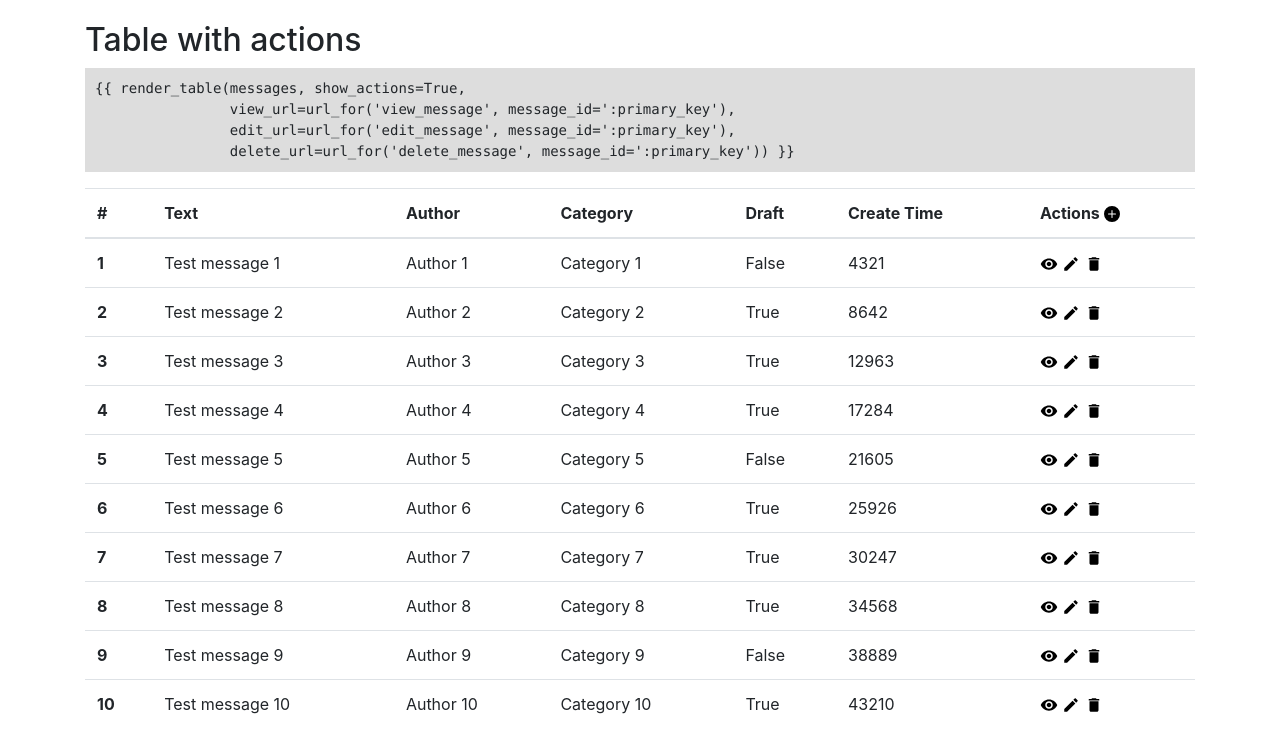
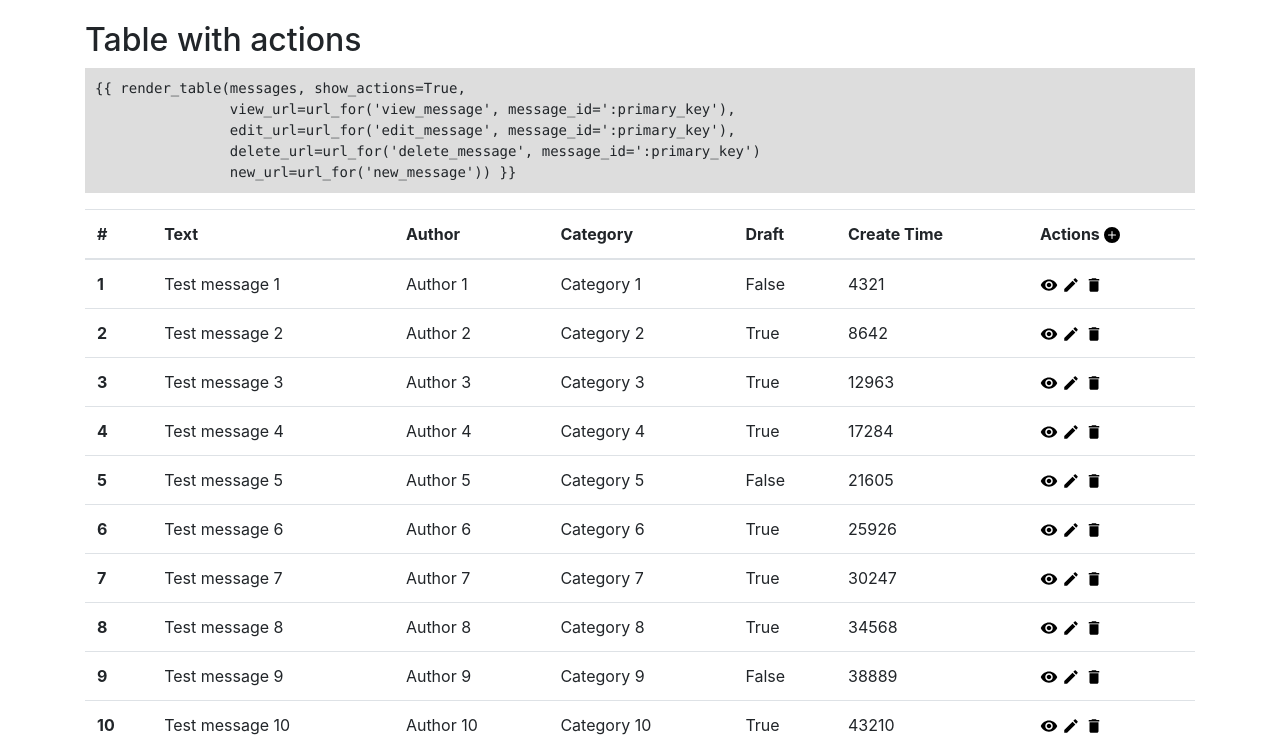
Before and after one commit to greenwood0712/jinja-bootstrap-flask, a Flask app: page /table in a window 1280 px wide. Shown: the part 2097-2845 px from the top of the page. Run offline with Flask 2, Linux system fonts and the light colour scheme; data that the repository does not hold is empty; some libraries are stand-ins or nearby versions.

Commit message:
Fix render_table example and changelog

```diff
--- a/examples/templates/table.html
+++ b/examples/templates/table.html
@@ -18,7 +18,8 @@
 <pre>{% raw %}{{ render_table(messages, show_actions=True,
                 view_url=url_for('view_message', message_id=':primary_key'),
                 edit_url=url_for('edit_message', message_id=':primary_key'),
-                delete_url=url_for('delete_message', message_id=':primary_key')) }}{% endraw %}</pre>
+                delete_url=url_for('delete_message', message_id=':primary_key')
+                new_url=url_for('new_message')) }}{% endraw %}</pre>
 {{ render_table(messages, show_actions=True,
                 view_url=url_for('view_message', message_id=':primary_key'),
                 edit_url=url_for('edit_message', message_id=':primary_key'),
```
Also changed, not shown: 1 other file.
